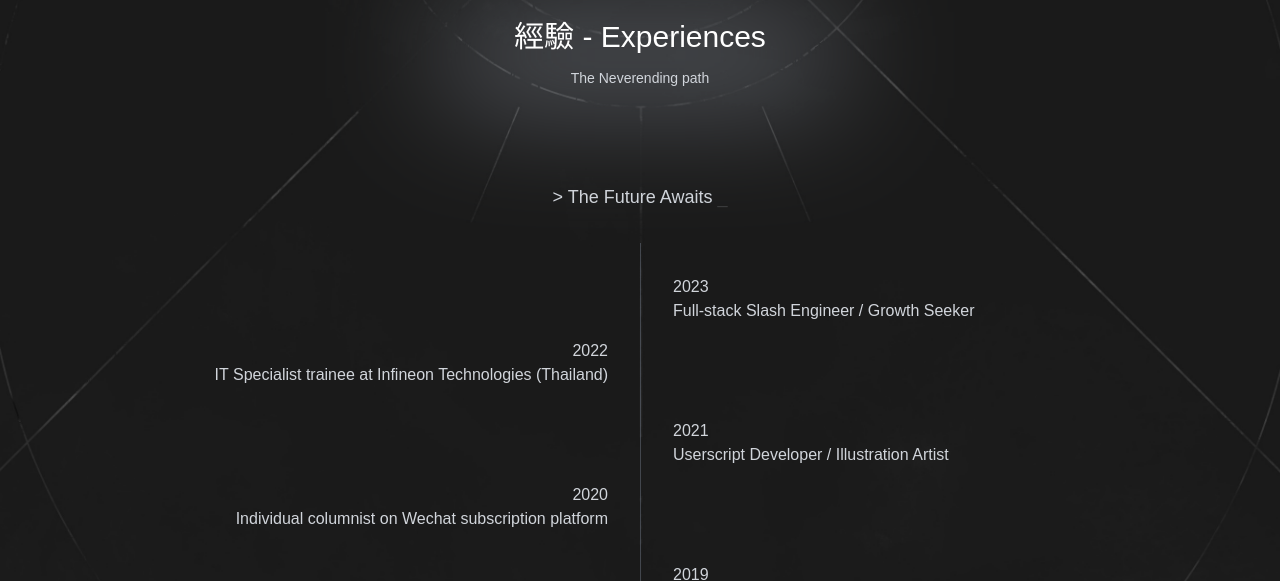
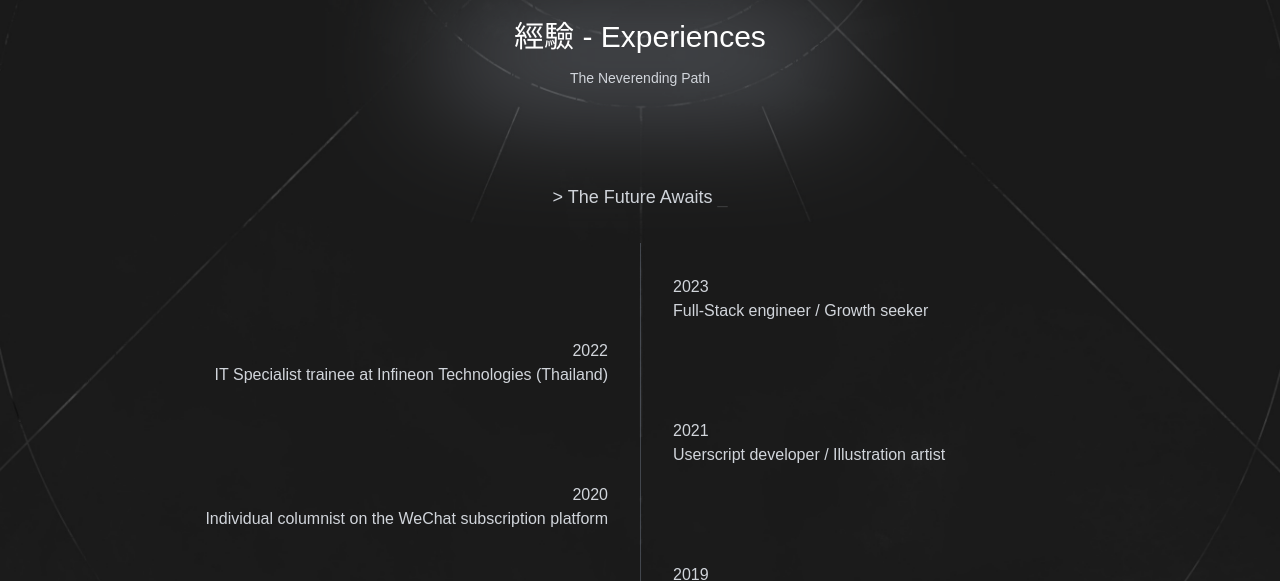
Before and after one commit to CHNSOC/cata-portfolio, a React (Vite) app: page / in a window 1280 px wide. Shown: the part 969-1550 px from the top of the page. Built offline with nearby package versions, Linux system fonts and the light colour scheme.

Commit message:
fix typo on experience page

```diff
--- a/src/scenes/experiences/index.tsx
+++ b/src/scenes/experiences/index.tsx
@@ -30,7 +30,7 @@ function Experiences({ setSelectedPage }: Props) {
           </div>
           <div className="relative text-white md:text-3xl">
             <p>經驗 - Experiences</p>
-            <span className=" text-gray-300 text-sm ">The Neverending path</span>
+            <span className=" text-gray-300 text-sm ">The Neverending Path</span>
 
           </div>
         </div>
@@ -66,7 +66,7 @@ function Experiences({ setSelectedPage }: Props) {
                 </div>
                 <div>
                   <p>2020</p>
-                  <p>Individual columnist on Wechat subscription platform</p>
+                  <p>Individual columnist on the WeChat subscription platform</p>
                 </div>
                 <div>
                   <p>2018</p>
@@ -79,11 +79,11 @@ function Experiences({ setSelectedPage }: Props) {
               <div className="md:space-y-24 space-y-12">
                 <div>
                   <p>2023</p>
-                  <p>Full-stack Slash Engineer / Growth Seeker</p>
+                  <p>Full-Stack engineer / Growth seeker</p>
                 </div>
                 <div>
                   <p>2021</p>
-                  <p>Userscript Developer / Illustration Artist</p>
+                  <p>Userscript developer / Illustration artist</p>
                 </div>
                 <div>
                   <p>2019</p>
```
